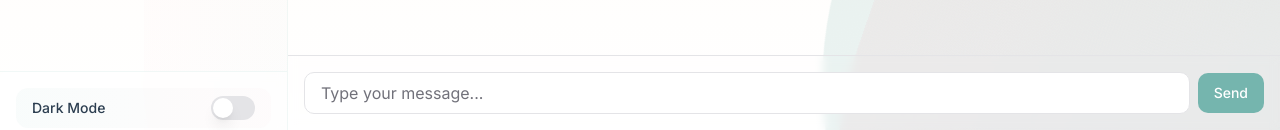
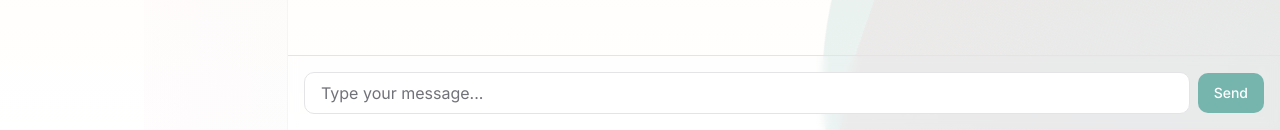
Before and after one commit to kanankango/NestSenseAI-frontend, a Next.js app: page /mental-health in a window 1280 px wide. Shown: the part 670-800 px from the top of the page. Built offline with nearby package versions, Linux system fonts and the light colour scheme.

Commit message:
removed the dark mode

```diff
--- a/components/Sidebar.tsx
+++ b/components/Sidebar.tsx
@@ -106,7 +106,7 @@ function SidebarContent({ pathname, setOpen }: { pathname: string, setOpen: (ope
           </nav>
         </ScrollArea>
 
-        <div className="relative p-4 border-t border-[#75B5AE]/10 bg-white/50 backdrop-blur-sm">
+        {/* <div className="relative p-4 border-t border-[#75B5AE]/10 bg-white/50 backdrop-blur-sm">
           <div className="flex items-center justify-between px-4 py-2 rounded-xl bg-gradient-to-r from-[#75B5AE]/5 to-[#F1C0C9]/5">
             <span className="text-sm font-medium text-[#2C3E50]">Dark Mode</span>
             {mounted && (
@@ -117,7 +117,7 @@ function SidebarContent({ pathname, setOpen }: { pathname: string, setOpen: (ope
               />
             )}
           </div>
-        </div>
+        </div> */}
       </div>
     </div>
   )
```
